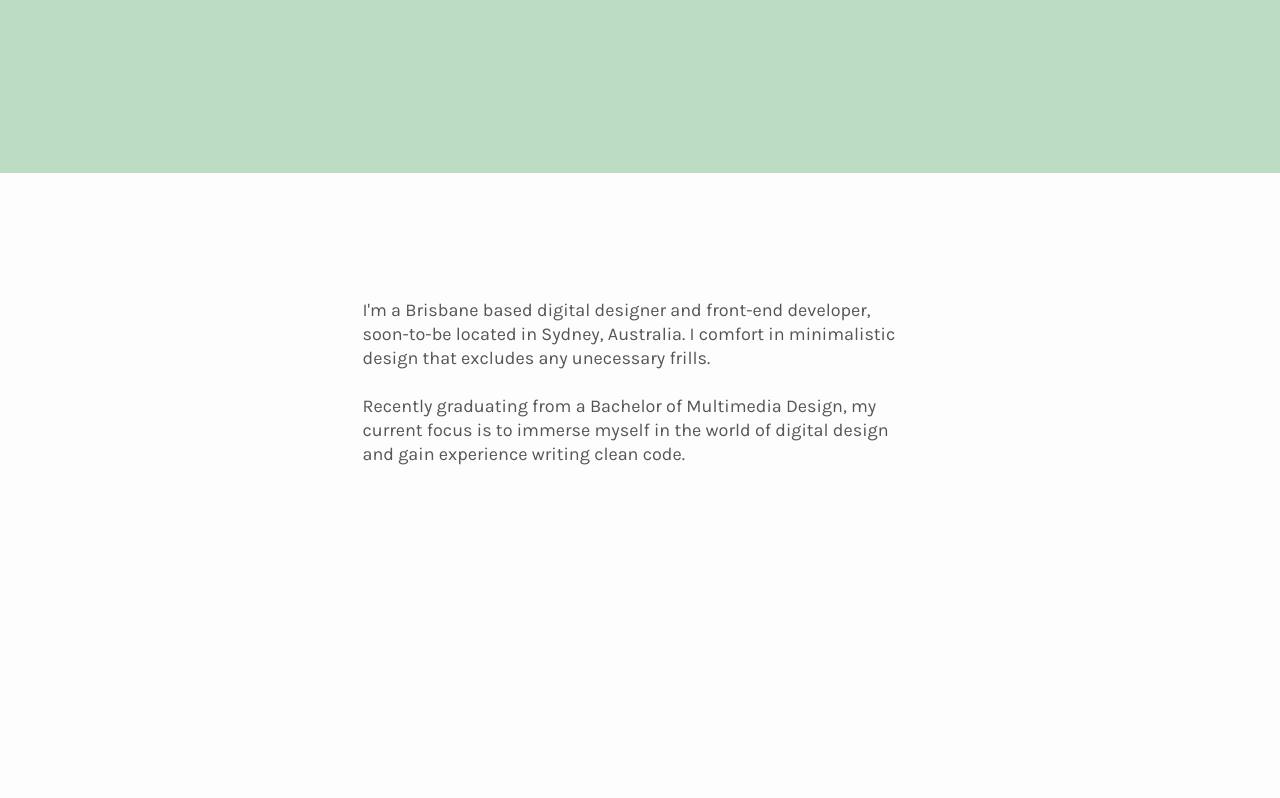
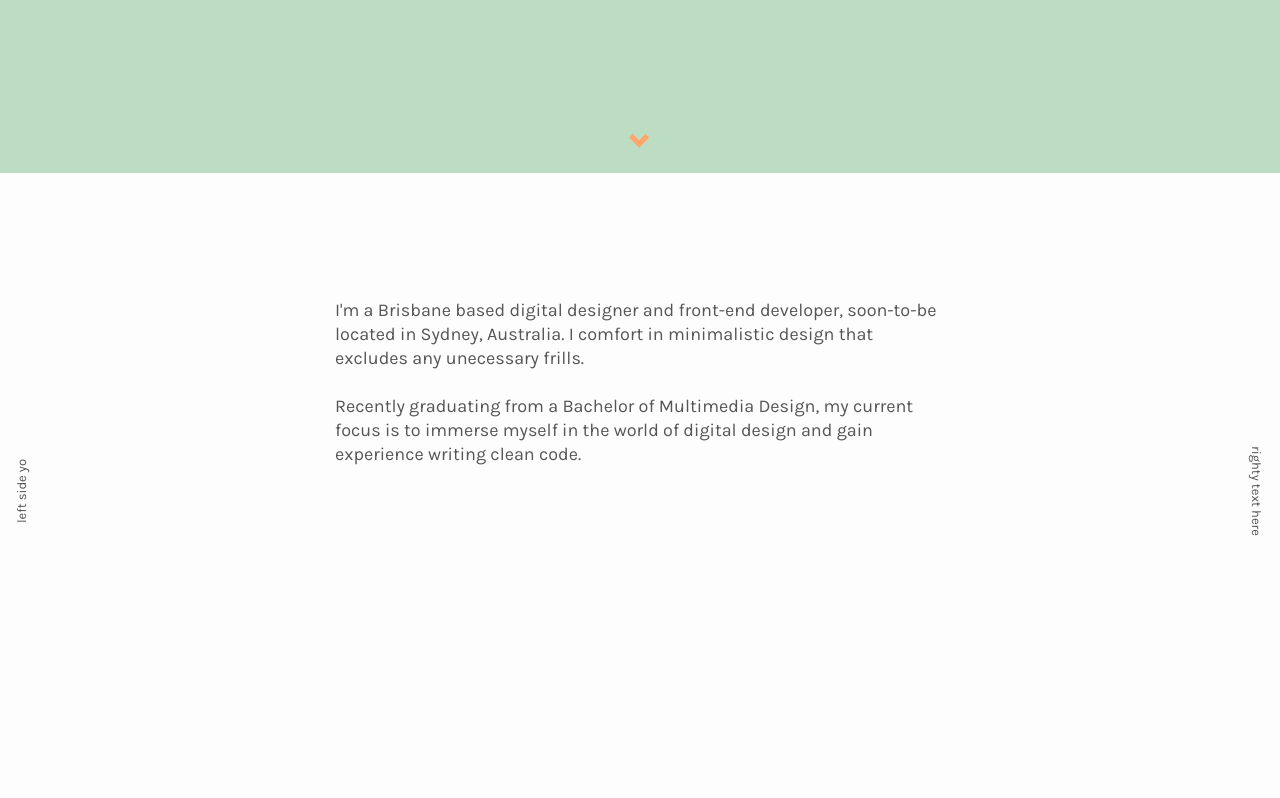
Before and after one commit to katelouisew/portfolio-v1, a plain HTML site: page index.html in a window 1280 px wide. Shown: the part 627-1425 px from the top of the page. Drawn offline with Linux system fonts and the light colour scheme.

Commit message:
Fixed sections, added vertical text divs

```diff
--- a/css/style.css
+++ b/css/style.css
@@ -1,16 +1,17 @@
 /** General Styles **/
-html, body {
+html {
+	min-height: 100%;
+	position: relative;
+}
+
+body {
+	margin-bottom: 50px;
+	height: 100%;
 	color: #fdfdfd;
 	font-family: "Karla", "Helvetica Neue", Helvetica, sans-serif;
 	font-weight: 400;
 	font-size: 13px;
 	line-height: 18px;
-}
-
-body {
-	margin: 0;
-	padding: 0;
-	position: relative;
 }
 
 p {
@@ -30,6 +31,11 @@ a:hover {
 
 
 /** Page Layout **/
+section {
+  height: 100%;
+  min-height: 100vh;
+}
+
 .home_section {
 	margin: 0;
 	padding: 250px 50px 50px 50px;
@@ -46,17 +52,19 @@ a:hover {
 
 .work_section {
 	margin: 0;
-	padding: 0;
+	padding: 125px 0 200px 0;
+	height: 100vh;
 }
 
 .component_lib {
 	margin: 0;
-	padding: 0;
+	padding: 125px 0 200px 0;
+	height: 100vh;
 }
 
 .contact_section {
 	margin: 0;
-	padding: 0;
+	padding: 125px 0 200px 0;
 	height: 100vh;
 }
 
@@ -64,15 +72,36 @@ a:hover {
 	padding: 0 0 50px 100px;
 }
 
+.sidebar_left {
+	position: relative;
+	left: -175px;
+	height: 50px;
+	font-size: 13px;
+	color: #555555;
+	-ms-transform: rotate(270deg);
+  -webkit-transform: rotate(270deg);
+  transform: rotate(270deg);
+}
+
+.sidebar_right {
+	position: relative;
+	right: -600px;
+	height: 50px;
+	font-size: 13px;
+	color: #555555;
+  -ms-transform: rotate(90deg);
+  -webkit-transform: rotate(90deg);
+  transform: rotate(90deg);
+}
+
 .footer {
-	position: absolute;
+	position: fixed;
 	bottom: 0;
-	right: 0;
-	left: 0;
 	height: 50px;
 	width: 100%;
 	z-index: 15;
 	overflow: hidden;
+	background-color: transparent;
 }
 
 
@@ -136,9 +165,9 @@ a.navbar-brand:focus {
 		border-color: #fdfdfd;
 }
 
-.navbar-default .navbar-nav> .active> a,
-	.navbar-default .navbar-nav >.active> a:focus,
-		.navbar-default .navbar-nav >.active> a:hover {
+.navbar-default .navbar-nav > .active > a,
+	.navbar-default .navbar-nav > .active > a:focus,
+		.navbar-default .navbar-nav > .active > a:hover {
 			background-color: transparent !important;
 			color: #ffa669 !important;
 }
@@ -167,8 +196,14 @@ h1 {
 
 h2 {
 	color: #555555;
+	font-size: 32px;
 	letter-spacing: 1px;
-	font-size: 32px;
+}
+
+h4 {
+	color: #555555;
+	font-size: 24px;
+	font-weight: 400;
 }
 
 .cover_text {
@@ -178,7 +213,7 @@ h2 {
 	line-height: 40px;
 }
 
-.about_text {
+.body_text {
 	text-align: left;
 	font-size: 18px;
 	font-weight: 400;
--- a/index.html
+++ b/index.html
@@ -72,33 +72,64 @@
 		</section>
 
 		<section id="about" class="about_section">
+			<div class="container-fluid">
+				<div class="row">
+					<div class="col-md-6 col-md-offset-3">
+
+						<p class="body_text">I'm a Brisbane based digital designer and front-end developer, soon-to-be located in Sydney, Australia. I comfort in minimalistic design that excludes any unecessary frills.<br><br>
+						Recently graduating from a Bachelor of Multimedia Design, my current focus is to immerse myself in the world of digital design and gain experience writing clean code.</p>
+
+					</div>
+				</div>
+				<div class="row">
+					<div class="col-md-4">
+
+						<p class="sidebar_left">left side yo</p>
+
+					</div>
+					<div class="col-md-4">
+
+						<p class="sidebar_right">righty text here</p>
+
+					</div>
+				</div> <!-- /row -->
+			</div> <!-- /container -->
+		</section>
+
+		<section id="work" class="work_section">
 			<div class="container">
 				<div class="row">
 					<div class="col-md-6 col-md-offset-3">
 
-						<p class="about_text">I'm a Brisbane based digital designer and front-end developer, soon-to-be located in Sydney, Australia. I comfort in minimalistic design that excludes any unecessary frills.<br><br>
-						Recently graduating from a Bachelor of Multimedia Design, my current focus is to immerse myself in the world of digital design and gain experience writing clean code.</p>
+						<p class="body_text">three columns, square thumbnails</p>
 
 					</div>
-				</div>
-			</div>
-		</section>
-
-		<section id="work" class="work_section">
-			<div class="container">
-
-			three columns, square thumbnails
-
-			</div>
+				</div> <!-- /row -->
+			</div> <!-- /container -->
 		</section>
 
 		<section id="component_lib" class="component_lib">
 			<div class="container">
+				<div class="row">
+					<div class="col-md-6 col-md-offset-3">
+
+						<p class="body_text">Similar layout to Bootstrap, but more concise</p>
+
+					</div>
+				</div> <!-- /row -->
 			</div>
 		</section>
 
 		<section id="contact" class="contact_section">
 			<div class="container">
+				<div class="row">
+					<div class="col-md-6 col-md-offset-3 centered">
+
+						<h4>Feel free to contact me here</h4>
+						<p class="body_text centered">Contact form here ya bish</p>
+
+					</div>
+				</div> <!-- /row -->
 			</div>
 		</section>
 
@@ -114,7 +145,6 @@
 			</div> <!-- /container -->
 		</footer>
 
-
 		<!-- jQuery -->
     <script src="js/jquery.js"></script>
     <!-- Bootstrap Core JavaScript -->
--- a/js/main.js
+++ b/js/main.js
@@ -17,6 +17,3 @@ $(function() {
         event.preventDefault();
     });
 });
-
-// figure out why dis wasn't working
-// $('body').scrollspy({ target: '#navbar-fixed-top' });
```
